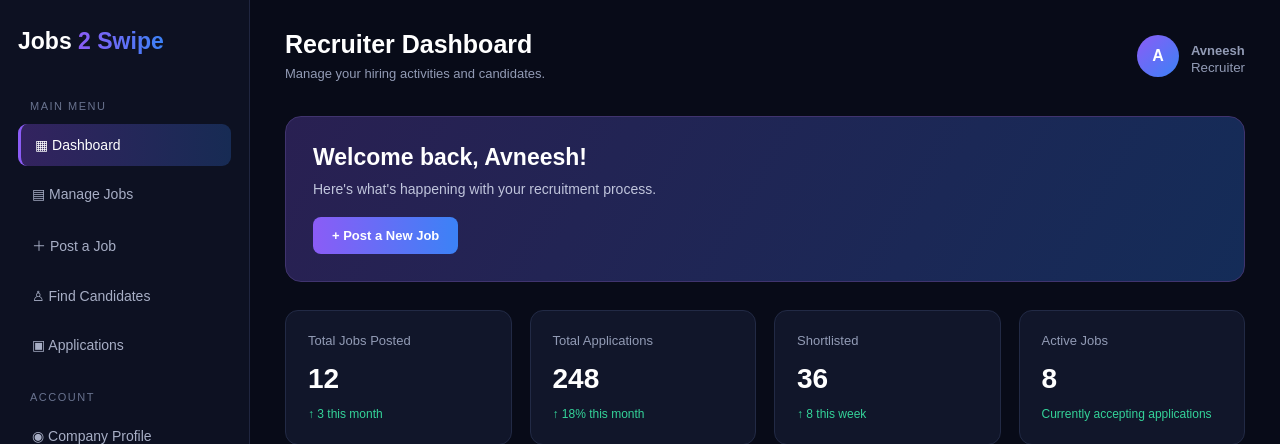
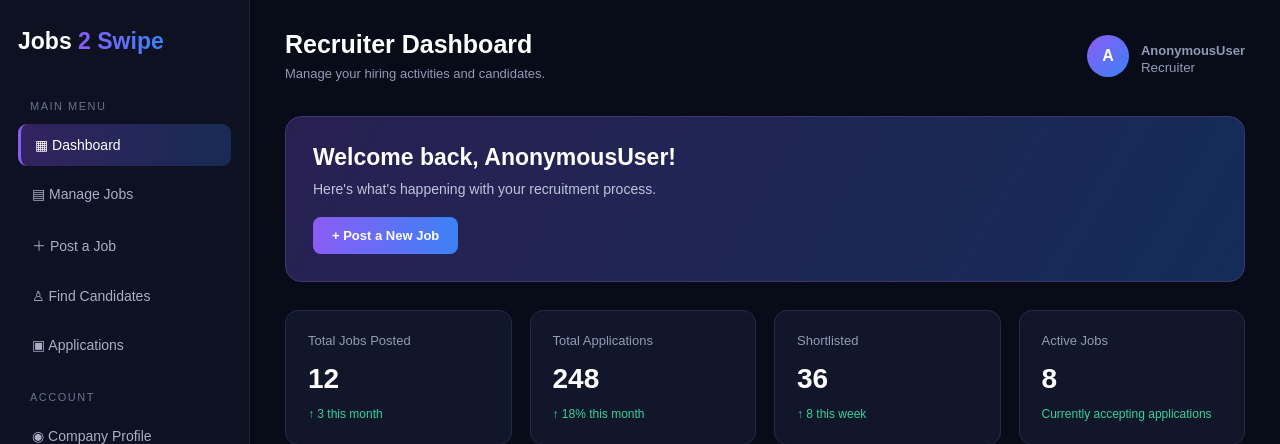
Before and after one commit to Avneesh-shrivastava/InternsRizz, a Django app: page /dashboard-for-recruiters/ in a window 1280 px wide. Shown: the top 444 px of the page. Run offline with Django 5.2, Linux system fonts and the light colour scheme.

Commit message:
Update rec_dashboard.html

```diff
--- a/interns_app/templates/rec_dashboard.html
+++ b/interns_app/templates/rec_dashboard.html
@@ -496,7 +496,7 @@ td {
             <div class="profile">
                 <div class="avatar">A</div>
                 <div class="profile-info">
-                    <p>Avneesh</p>
+                    <p>{{request.user}}</p>
                     <small>Recruiter</small>
                 </div>
             </div>
@@ -505,7 +505,7 @@ td {
 
         <!-- Welcome -->
         <section class="welcome">
-            <h2>Welcome back, Avneesh!</h2>
+            <h2>Welcome back, {{request.user}}!</h2>
             <p>Here's what's happening with your recruitment process.</p>
 
             <a href="" class="post-btn">+ Post a New Job</a>
```
